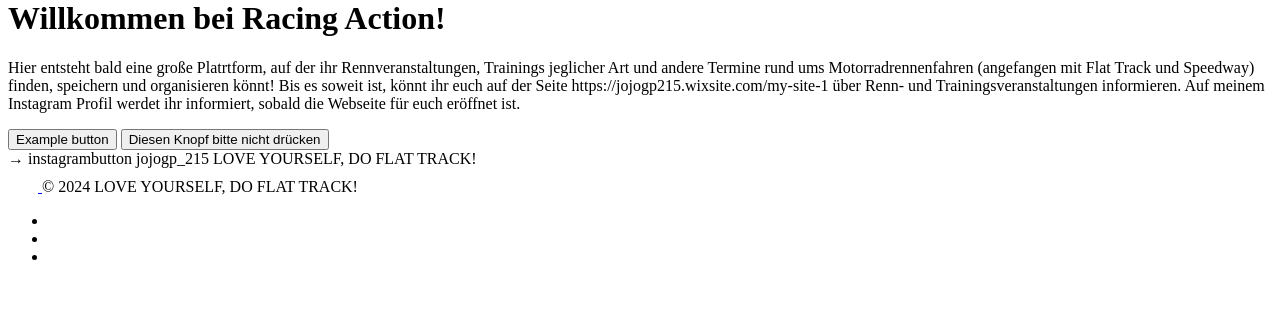
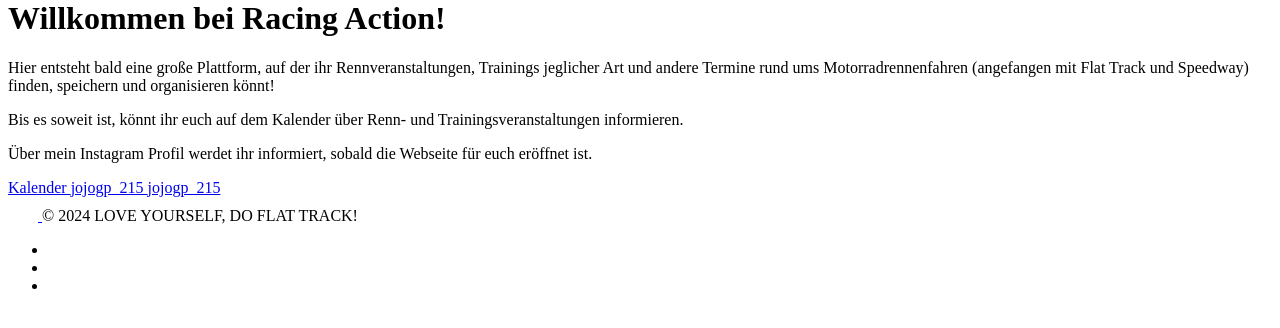
Before and after one commit to wolfkidsounds/www.racingaction.de, a Symfony app: template templates/racing_action/index.html.twig in a window 1280 px wide. Shown: the part 21-349 px from the top of the page. Run offline with Twig, Linux system fonts and the light colour scheme; the template is opened without the code that fills it, so the values that code supplies are empty; some libraries are stand-ins or nearby versions.

Commit message:
Update index.html.twig

```diff
--- a/templates/racing_action/index.html.twig
+++ b/templates/racing_action/index.html.twig
@@ -1,25 +1,25 @@
 {% extends 'base.html.twig' %}
 
-{% block title %}Racing Action{% endblock %}
+{% block title %}{{ parent() }} | Coming Soon{% endblock %}
 
 {% block body %}
 <div class="p-3 mb-3 bg-body-tertiary rounded-3">
     <div class="container-fluid py-5">
         <h1 class="display-5 fw-bold">Willkommen bei Racing Action!</h1>
-        <p class="col-md-8 fs-4">
-            Hier entsteht bald eine große Platrtform, auf der ihr Rennveranstaltungen, Trainings jeglicher Art und andere Termine rund ums Motorradrennenfahren (angefangen mit Flat Track und Speedway) finden, speichern und organisieren könnt!
-            Bis es soweit ist, könnt ihr euch auf der Seite https://jojogp215.wixsite.com/my-site-1 über Renn- und Trainingsveranstaltungen informieren.
-            Auf meinem Instagram Profil werdet ihr informiert, sobald die Webseite für euch eröffnet ist.</p>
-        <button class="btn btn-outline-primary btn-lg" type="button">Example button</button>
-        <button class="btn btn-outline-danger btn-lg" type="button">Diesen Knopf bitte nicht drücken</button>
+        <div class="col-md-8 fs-4">
+            <p>Hier entsteht bald eine große Plattform, auf der ihr Rennveranstaltungen, Trainings jeglicher Art und andere Termine rund ums Motorradrennenfahren (angefangen mit Flat Track und Speedway) finden, speichern und organisieren könnt!</p>
+            <p>Bis es soweit ist, könnt ihr euch auf dem Kalender über Renn- und Trainingsveranstaltungen informieren.</p>
+            <p>Über mein Instagram Profil werdet ihr informiert, sobald die Webseite für euch eröffnet ist.</p>
+        </div>
+        <a href="https://jojogp215.wixsite.com/my-site-1" class="btn btn-outline-primary btn-lg" type="button">
+            <i class="fas fa-calendar-days me-2"></i>Kalender
+        </a>
+        <a href="https://www.instagram.com/jojogp_215/" class="btn btn-outline-primary btn-lg" type="button">
+            <i class="fa-brands fa-instagram me-2"></i>jojogp_215
+        </a>
+        <a href="https://www.facebook.com/dieeinzigwahrejojo" class="btn btn-outline-primary btn-lg" type="button">
+            <i class="fa-brands fa-facebook me-2"></i>jojogp_215
+        </a>
     </div>
 </div>
-<div>  </div>
-
-
-
-
-→ instagrambutton jojogp_215
-
-LOVE YOURSELF, DO FLAT TRACK!
 {% endblock %}
```
